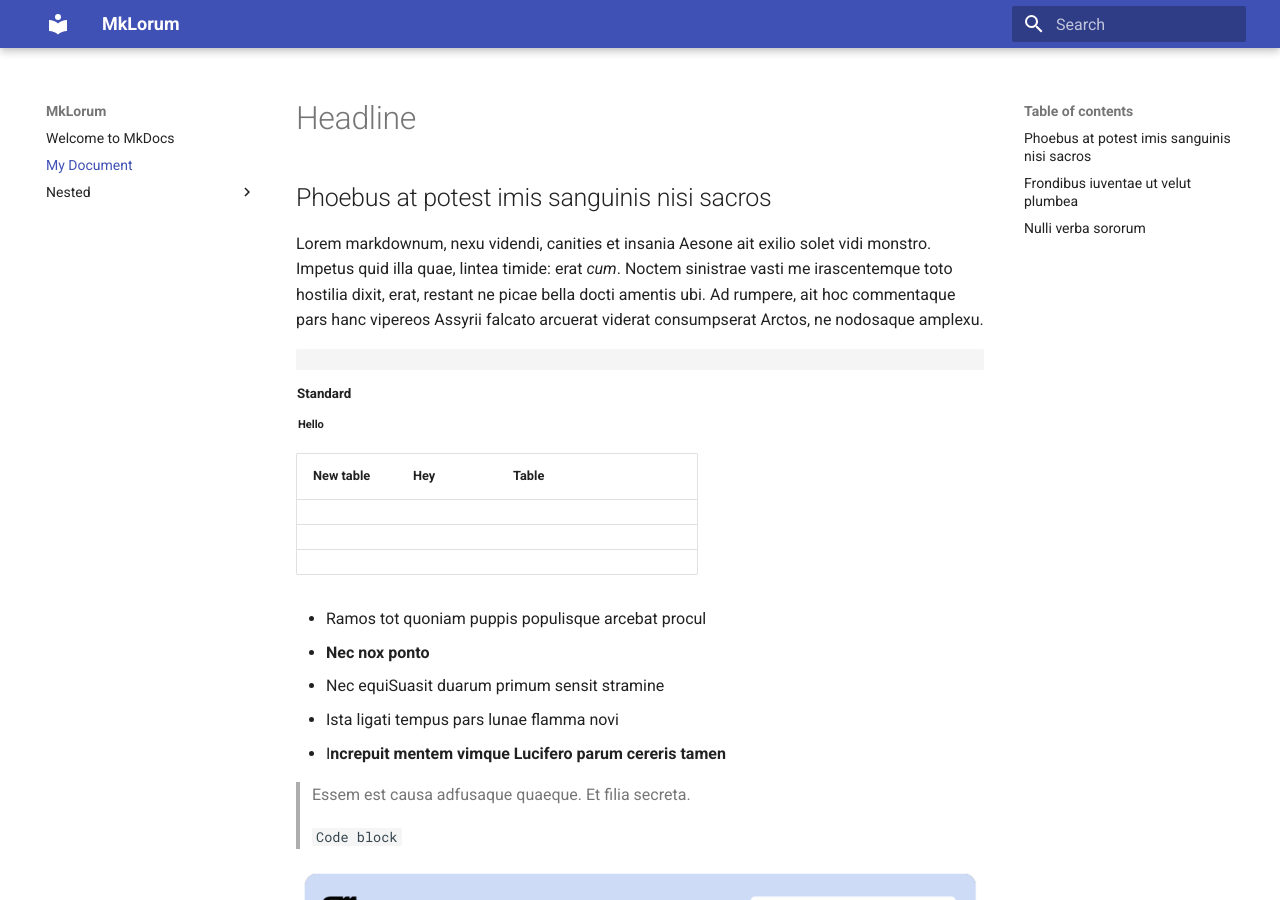
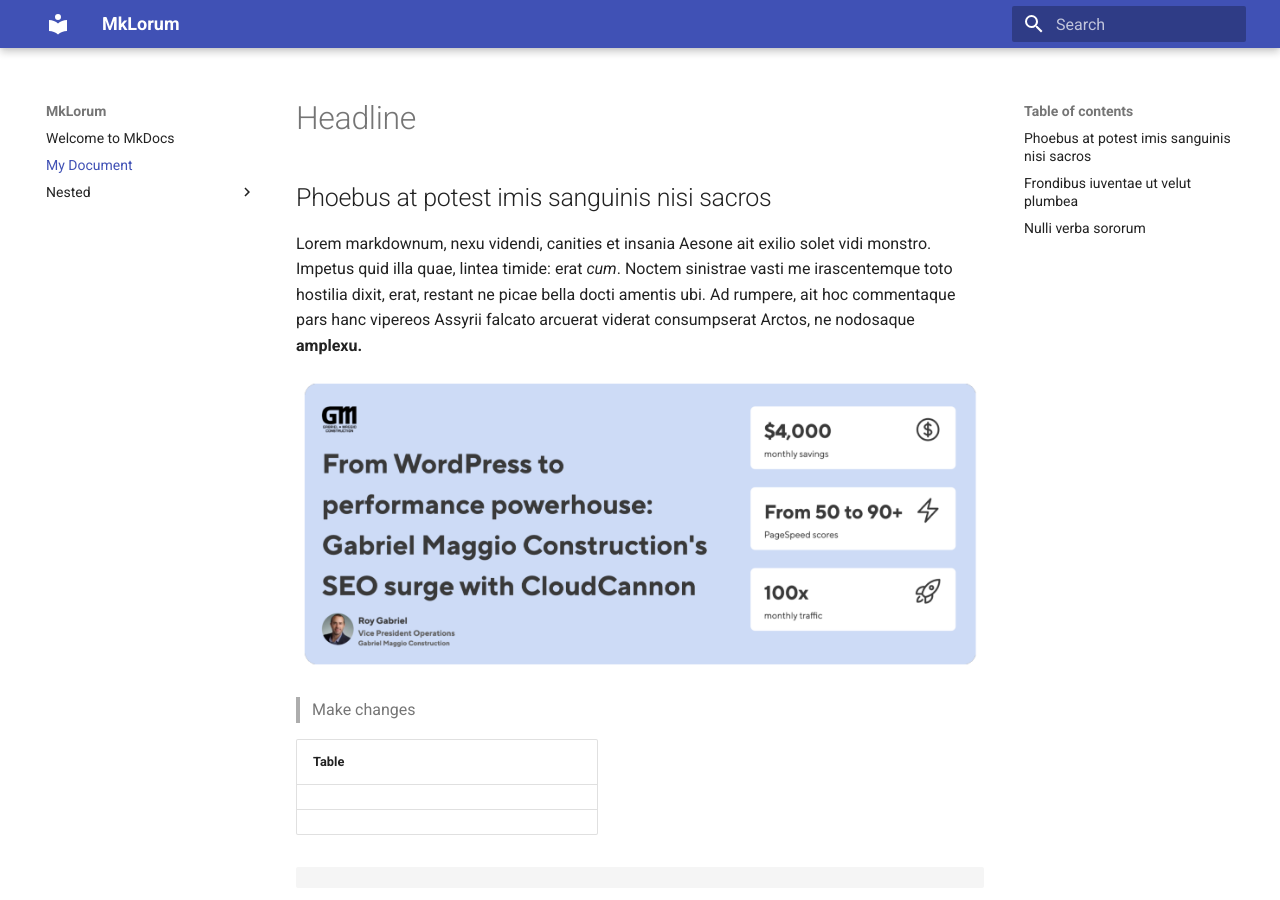
Before and after one commit to cpw10/mkdocsdemo, an MkDocs documentation site: the page built from docs/about.md, in a window 1280 px wide and 900 px high. Built offline with MkDocs 1.6.1 and Material for MkDocs 9.7.7, drawn with Linux system fonts in a browser that asks for light colours.

Commit message:
Updated 1 file via CloudCannon.

````diff
--- a/docs/about.md
+++ b/docs/about.md
@@ -11,7 +11,13 @@ some_url: https://example.com
 
 ## Phoebus at potest imis sanguinis nisi sacros
 
-Lorem markdownum, nexu videndi, canities et insania Aesone ait exilio solet vidi monstro. Impetus quid illa quae, lintea timide: erat *cum*. Noctem sinistrae vasti me irascentemque toto hostilia dixit, erat, restant ne picae bella docti amentis ubi. Ad rumpere, ait hoc commentaque pars hanc vipereos Assyrii falcato arcuerat viderat consumpserat Arctos, ne nodosaque amplexu.
+Lorem markdownum, nexu videndi, canities et insania Aesone ait exilio solet vidi monstro. Impetus quid illa quae, lintea timide: erat *cum*. Noctem sinistrae vasti me irascentemque toto hostilia dixit, erat, restant ne picae bella docti amentis ubi. Ad rumpere, ait hoc commentaque pars hanc vipereos Assyrii falcato arcuerat viderat consumpserat Arctos, ne nodosaque **amplexu.<br>**
+
+![](/gm-construction.png)
+
+> Make changes
+
+<table><thead><tr><th><p>Table</p></th><th><p></p></th><th><p></p></th></tr></thead><tbody><tr><td><p></p></td><td><p></p></td><td><p></p></td></tr><tr><td><p></p></td><td><p></p></td><td><p></p></td></tr></tbody></table>
 
 ```
 ```
````
